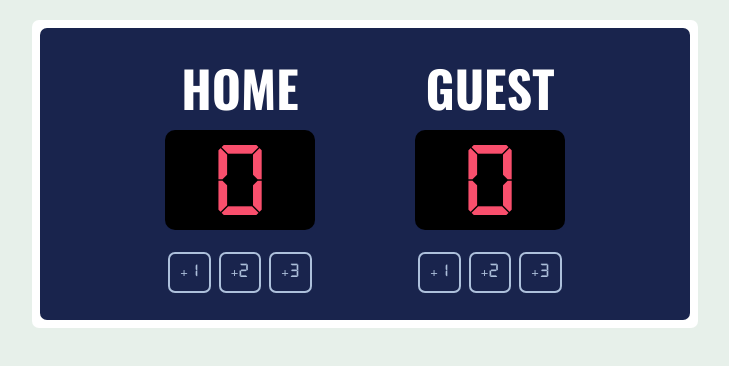
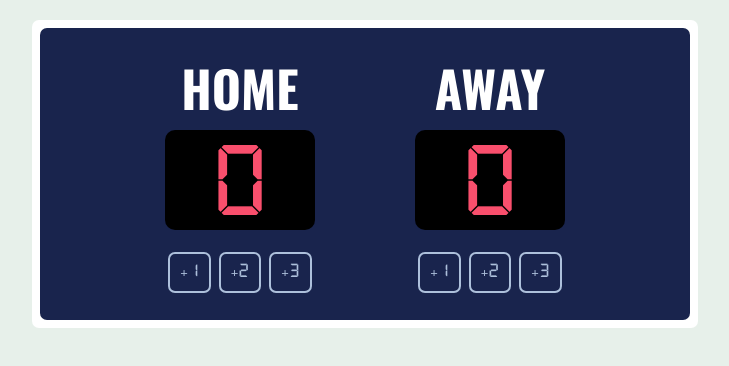
Before and after one commit to SibaPrasadSahu/Basketball-Score, a plain HTML site: page home page.html in a window 1280 px wide. Shown: the whole page, without its empty margins (275-1004 px from the left). Drawn offline with nearby package versions, Linux system fonts and the light colour scheme.

Commit message:
Changed the rival text from "GUEST" to "AWAY"

```diff
--- a/home page.html
+++ b/home page.html
@@ -24,7 +24,7 @@
                 </div>
 
                 <div id="guest">
-                    <h1 id="guest-desc">GUEST</h1>
+                    <h1 id="guest-desc">AWAY</h1>
                     <div class="score">
                         <p id="guest-score"> 0 </p>
                     </div>
```
